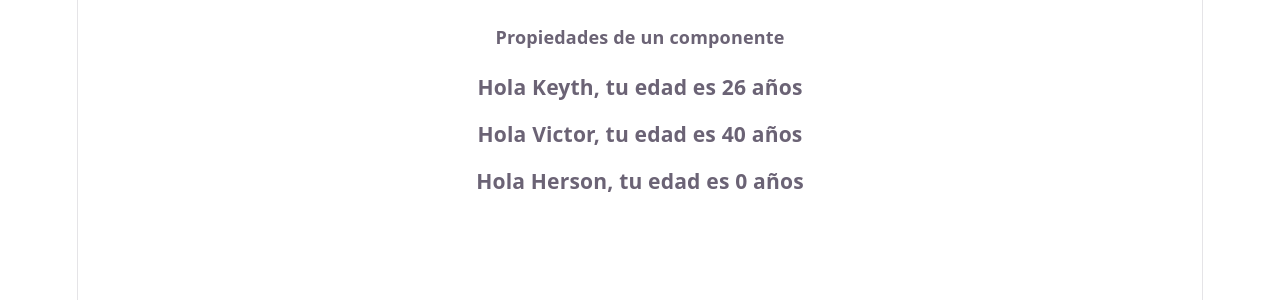
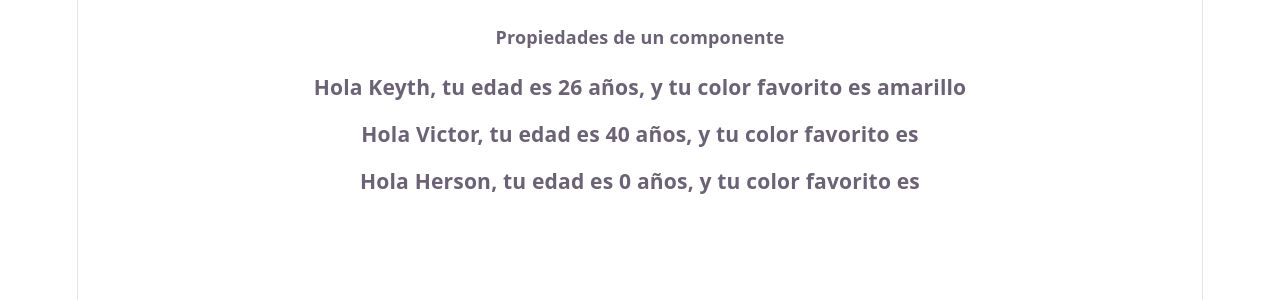
Before and after one commit to victorvzn/bootcamp-frontend-python-g30-jv, a React (Vite) app in the folder semana09/dia01-01-react-introduccion/: page / in a window 1280 px wide. Shown: the top 300 px of the page. Built offline with nearby package versions, Linux system fonts and the light colour scheme.

Commit message:
semana9, dia01, 01, react introduccion

```diff
--- a/semana09/dia01-01-react-introduccion/src/App.jsx
+++ b/semana09/dia01-01-react-introduccion/src/App.jsx
@@ -183,8 +183,28 @@ console.log(PI)
 
 // 08 - Propiedades de un componente (Ahora el componente será reutilizable)
 
-const BievenidaPersonalizada = (props) => {
-  return <h3>Hola {props.nombre}, tu edad es {props.edad ?? '0'} años</h3>
+// const BievenidaPersonalizada = (props) => {
+//   return <h3>Hola {props.nombre}, tu edad es {props.edad ?? '0'} años</h3>
+// }
+
+// const App = () => {
+//   return (
+//     <div>
+//       <h4>Propiedades de un componente</h4>
+
+//       <BievenidaPersonalizada nombre="Keyth" edad="26" />
+//       <BievenidaPersonalizada nombre="Victor" edad="40" />
+//       <BievenidaPersonalizada nombre="Herson" />
+//     </div>
+//   )
+// }
+
+// export default App
+
+// 09 - Propiedades de un componente (Con destructuring)
+
+const BievenidaPersonalizada = ({ nombre, edad, color }) => {
+  return <h3>Hola {nombre}, tu edad es {edad ?? '0'} años, y tu color favorito es {color}</h3>
 }
 
 const App = () => {
@@ -192,7 +212,7 @@ const App = () => {
     <div>
       <h4>Propiedades de un componente</h4>
 
-      <BievenidaPersonalizada nombre="Keyth" edad="26" />
+      <BievenidaPersonalizada nombre="Keyth" edad="26" color="amarillo" />
       <BievenidaPersonalizada nombre="Victor" edad="40" />
       <BievenidaPersonalizada nombre="Herson" />
     </div>
```
